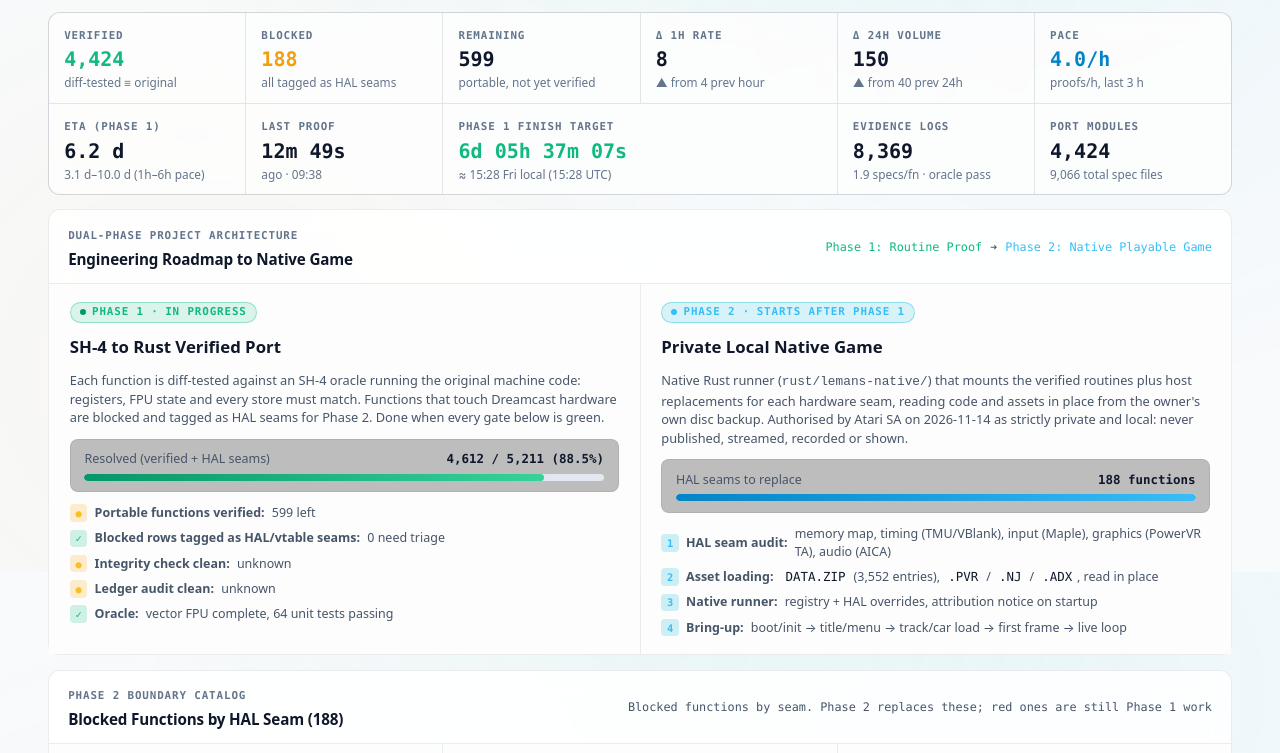
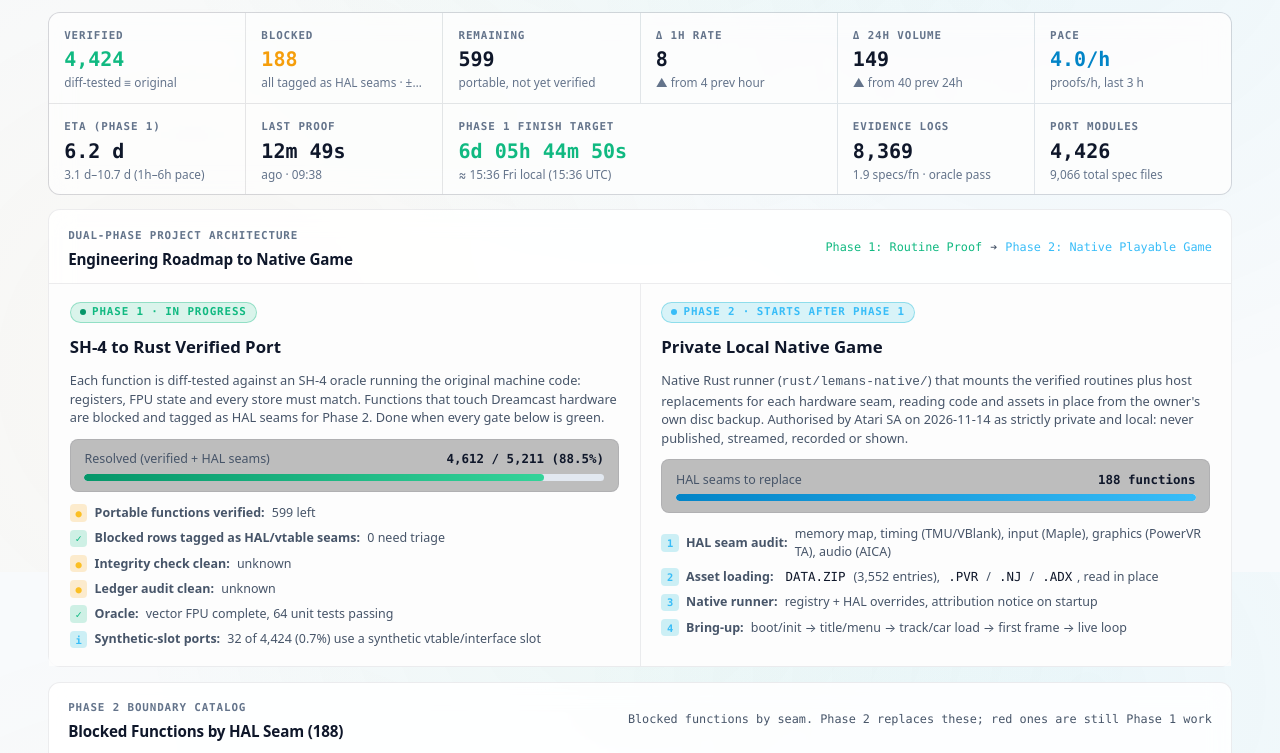
Before and after one commit to CarrisHarter/lemans-progress, a plain HTML site: page index.html in a window 1280 px wide. Shown: the part 228-981 px from the top of the page. Drawn offline with Linux system fonts and the light colour scheme; no server answers.

Commit message:
snapshot: current data + synthetic-slot metric

```diff
--- a/index.html
+++ b/index.html
@@ -687,6 +687,7 @@
           <li><span class="chk active" id="g-int-c">●</span> <b>Integrity check clean:</b> <span id="g-int">—</span></li>
           <li><span class="chk active" id="g-aud-c">●</span> <b>Ledger audit clean:</b> <span id="g-aud">—</span></li>
           <li><span class="chk done">✓</span> <b>Oracle:</b> vector FPU complete, 64 unit tests passing</li>
+          <li><span class="chk ready">i</span> <b>Synthetic-slot ports:</b> <span id="p1-syn">—</span></li>
         </ul>
       </div>
 
@@ -1281,6 +1282,9 @@ function render(d, prev) {
   gate("g-tri", isNum(d.untriaged) && untri === 0, isNum(d.untriaged) ? fmt(untri) : "—");
   gate("g-int", !!ig && ig.problems === 0, !ig ? "unknown" : ig.problems === 0 ? "ok" : fmt(ig.problems) + " problems (often mid-batch)");
   gate("g-aud", !!ig && ig.ledger_not_passing === 0, !ig ? "unknown" : ig.ledger_not_passing === 0 ? "ok" : fmt(ig.ledger_not_passing) + " rows not passing");
+  $("p1-syn").textContent = isNum(d.synthetic_slots)
+    ? fmt(d.synthetic_slots) + " of " + fmt(d.verified) + " (" + (100 * d.synthetic_slots / Math.max(d.verified, 1)).toFixed(1) + "%) use a synthetic vtable/interface slot"
+    : "not reported";
 
   /* HAL Seams Breakdown */
   $("hal-total").textContent = fmt(d.blocked);
--- a/progress.json
+++ b/progress.json
@@ -1,5 +1,5 @@
 {
-  "updated": "2026-11-21T09:43:54+00:00",
+  "updated": "2026-11-21T09:51:37+00:00",
   "total": 5211,
   "verified": 4424,
   "blocked": 188,
@@ -7,8 +7,11 @@
   "percent": 84.9,
   "evidence_files": 8369,
   "spec_files": 9066,
-  "port_files": 4424,
-  "blocked_change": null,
+  "port_files": 4426,
+  "blocked_change": {
+    "hours": 6,
+    "delta": 0
+  },
   "blocked_breakdown": {
     "graphics": 32,
     "timing": 25,
@@ -22,6 +25,7 @@
   },
   "seams": 188,
   "untriaged": 0,
+  "synthetic_slots": 32,
   "resolved": 4612,
   "resolved_percent": 88.51,
   "integrity": null,
@@ -29,40 +33,40 @@
   "phase2_started": false,
   "last_hour": 8,
   "prev_hour": 4,
-  "last_day": 150,
+  "last_day": 149,
   "prev_day": 40,
   "pace_per_day": 96.0,
   "rate_window_h": 3,
   "eta_days": 6.24,
   "eta_range": [
     3.12,
-    9.98
+    10.7
   ],
   "current_task": "verifying ports against SH-4 oracle \u2014 8 proven in last 1h",
   "schedule": {
-    "finish": "2026-11-27T15:28:54+00:00"
+    "finish": "2026-11-27T15:36:37+00:00"
   },
   "latest": "2026-11-21T09:38:58+00:00",
   "hourly": [
-    8,
-    22,
+    14,
+    16,
     0,
     0,
     0,
-    0,
+    1,
     9,
     8,
+    8,
     7,
-    8,
-    14,
+    16,
     13,
-    20,
+    18,
+    4,
     6,
     4,
-    6,
     7,
-    3,
-    3,
+    4,
+    2,
     0,
     0,
     0,
@@ -75,18 +79,11 @@
     0,
     0,
     0,
-    0,
-    0,
-    0,
-    0,
-    0,
-    0,
-    0,
     3,
     0,
     0,
+    1,
     0,
-    1,
     0,
     0,
     0,
@@ -124,63 +121,70 @@
     0,
     0,
     0,
+    1,
     0,
-    1,
+    0,
+    0,
+    0,
+    0,
+    0,
+    0,
+    0,
     0,
     0,
     0,
     0
   ],
   "history": {
-    "start": "2026-11-11T14:03:11+00:00",
-    "step_s": 18052.0,
+    "start": "2026-11-11T18:27:28+09:00",
+    "step_s": 18413.8,
     "verified": [
-      3,
-      1193,
-      1224,
-      1559,
-      1807,
+      2,
+      1274,
+      1274,
+      1326,
+      1618,
       1832,
-      1924,
-      2046,
-      2132,
+      1832,
+      1926,
+      2054,
+      2153,
       2165,
-      2172,
+      2177,
       2182,
-      2252,
-      2342,
+      2312,
+      2419,
       2686,
       2843,
       2951,
-      3261,
-      3549,
-      3622,
-      3625,
-      3625,
-      3671,
-      3723,
-      3754,
-      3860,
-      3912,
-      4045,
-      4107,
-      4107,
-      4153,
-      4160,
-      4181,
-      4181,
-      4181,
-      4181,
-      4226,
-      4226,
-      4234,
-      4234,
-      4234,
-      4234,
+      3474,
+      3598,
+      3623,
+      3626,
+      3656,
+      3706,
+      3732,
+      3847,
+      3883,
+      4016,
+      4108,
+      4108,
+      4125,
+      4154,
+      4182,
+      4182,
+      4182,
+      4182,
+      4210,
+      4227,
+      4235,
+      4235,
+      4235,
+      4235,
       4267,
-      4304,
+      4305,
       4328,
-      4389,
+      4388,
       4412,
       4424
     ]
```
